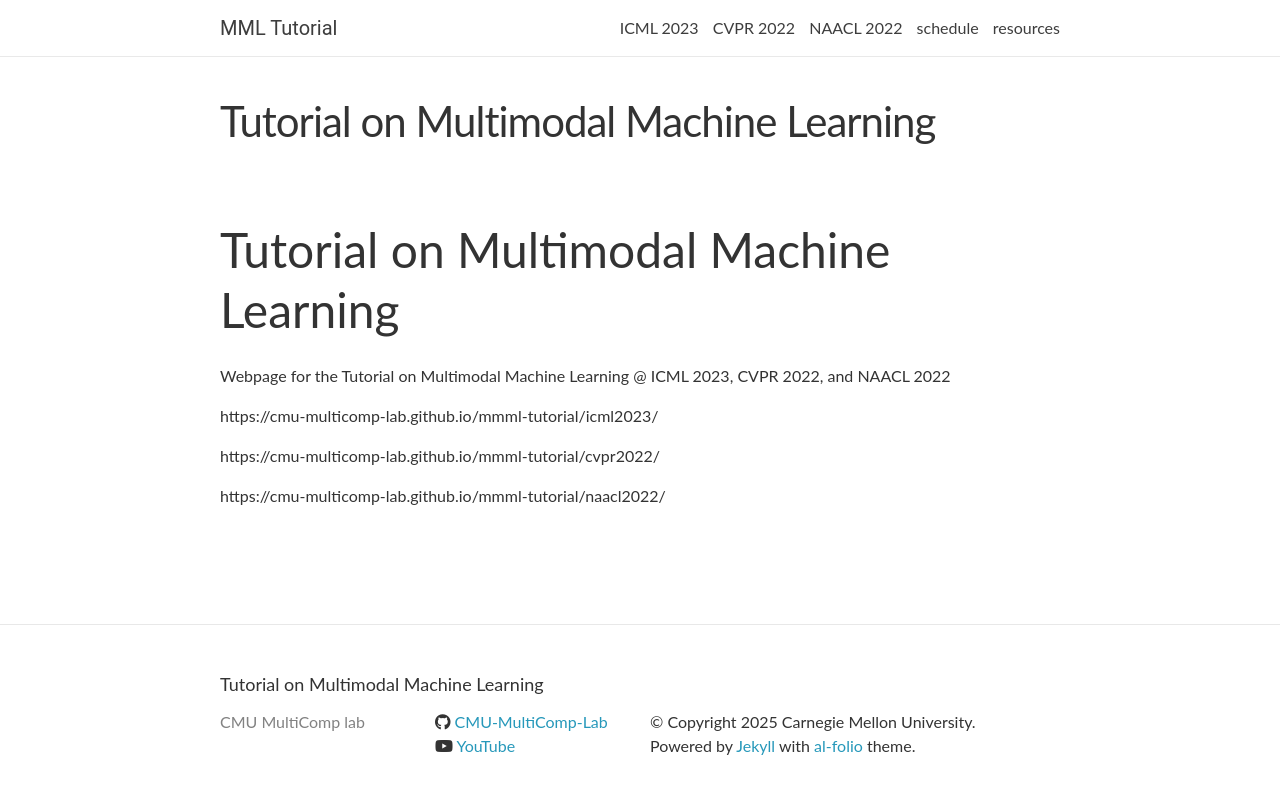
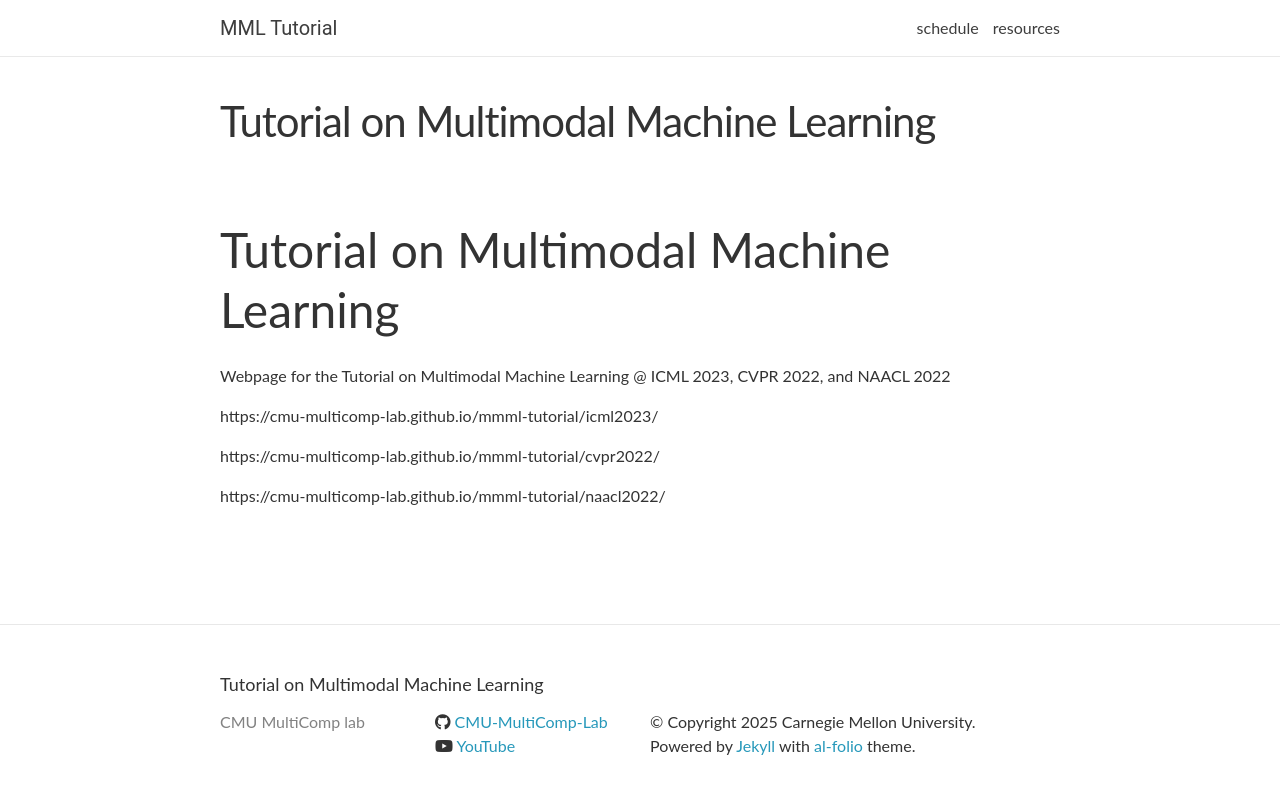
Before and after one commit to MIT-MI/mmai4humans-course, a Jekyll site: the page built from README.md, in a window 1280 px wide. Shown: the top 794 px of the page. Built offline with Jekyll 4.4.1, drawn with Linux system fonts in a browser that asks for light colours; nearby versions of some CDN libraries; our own code applies the rules of GitHub Pages for plain Markdown files; comment, search, counter and statistics services are not loaded.

Commit message:
Update header.html

```diff
--- a/_includes/header.html
+++ b/_includes/header.html
@@ -3,7 +3,7 @@
   <div class="wrapper">
 
     <span class="site-title">
-      <a class="page-link" href="{{ site.baseurl | prepend: site.url }}/icml2023/">{{ site.name }}</a>
+      <a class="page-link" href="{{ site.baseurl | prepend: site.url }}/chi2025/">{{ site.name }}</a>
     </span>
 
     <nav class="site-nav">
@@ -19,9 +19,6 @@
         </label>
 
       <div class="trigger">
-        <a class="page-link" href="{{ '/icml2023/' | relative_url }}">ICML 2023</a>
-        <a class="page-link" href="{{ '/cvpr2022/' | relative_url }}">CVPR 2022</a>
-        <a class="page-link" href="{{ '/naacl2022/' | relative_url }}">NAACL 2022</a>
         <a class="page-link" href="{{ '/schedule/' | relative_url }}">schedule</a>
         <a class="page-link" href="{{ '/resources/' | relative_url }}">resources</a>
       </div>
```
